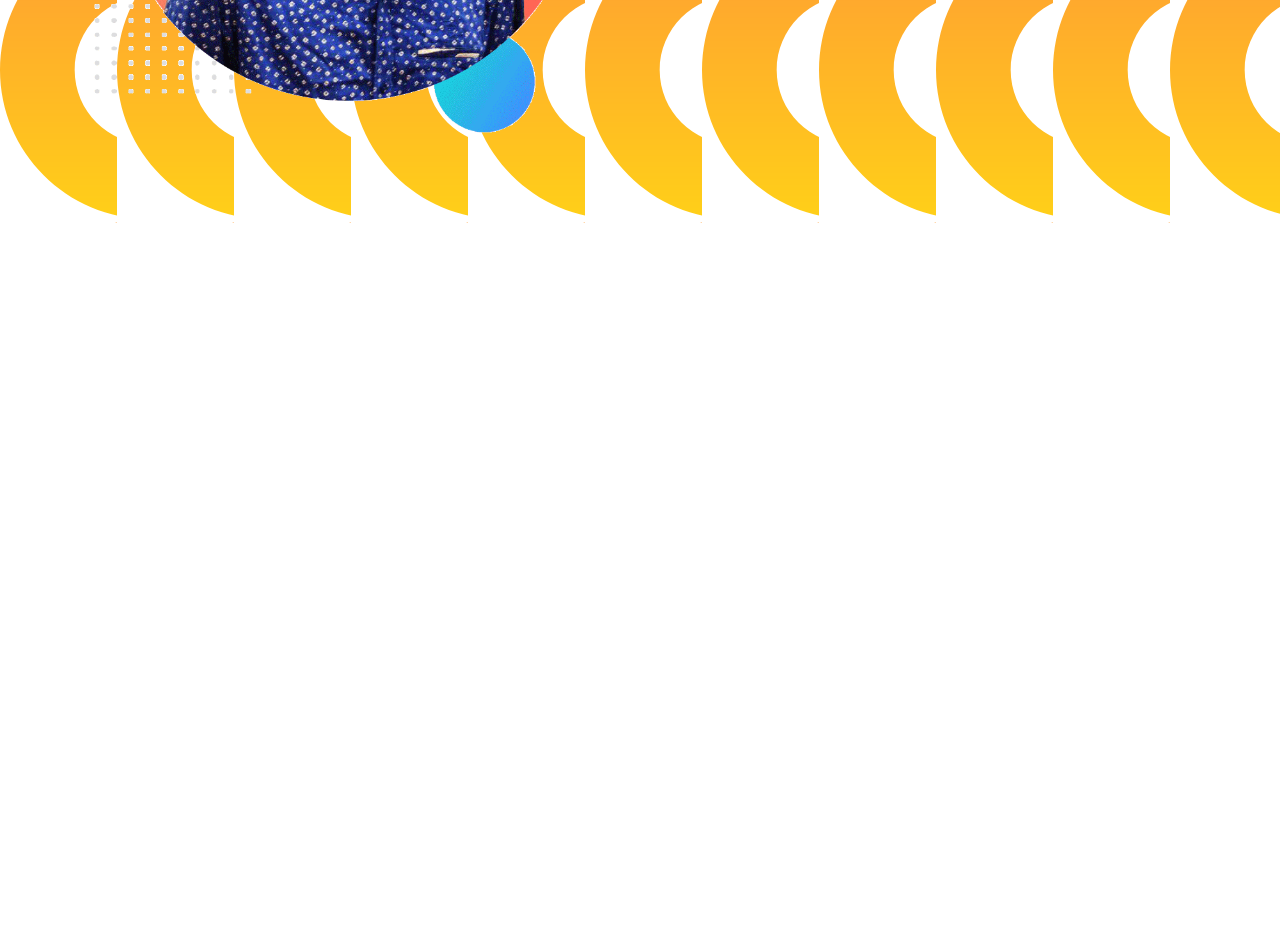
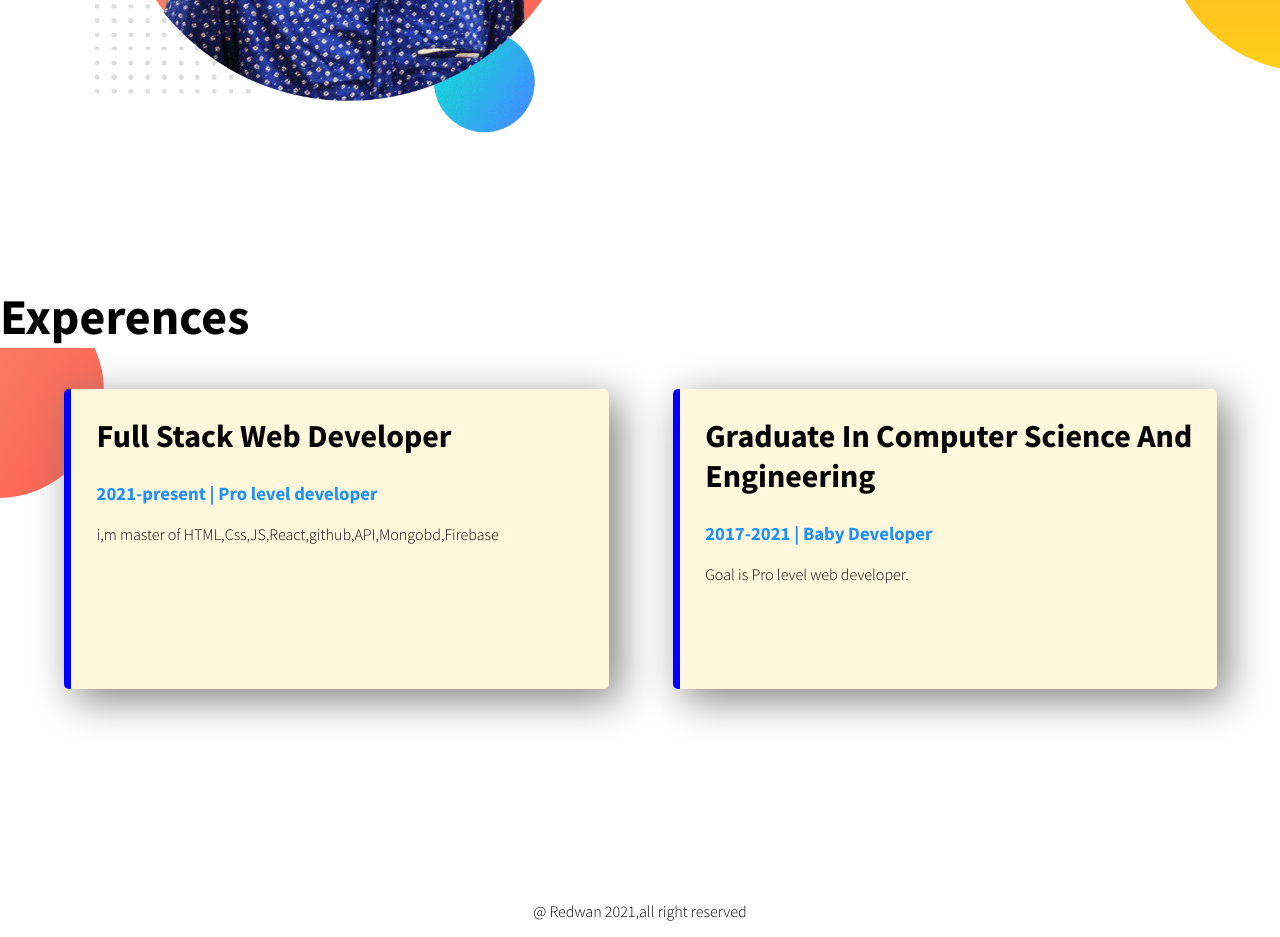
Before and after one commit to redwan2102/Web-portfolio, a plain HTML site: page index.html in a window 1280 px wide. Shown: the part 977-1914 px from the top of the page. Before the commit the page ends 1200 px from the top, so only its background shows below. Drawn offline with Linux system fonts and the light colour scheme.

Commit message:
update design

```diff
--- a/index.html
+++ b/index.html
@@ -40,5 +40,27 @@
            <a class = "link-button" href="https://www.linkedin.com/feed/">Download Reasume</a>
        </div>
    </section>
+   <br>
+
+   <section class = "Experences-area">
+       <h1 id = "bgw">Experences</h1>
+       <div id = "full-stack" class = "half-width style">
+           <h1 class = "size">Full Stack Web Developer</h1>
+           <h3>2021-present | Pro level developer</h3>
+           <p>i,m master of HTML,Css,JS,React,github,API,Mongobd,Firebase</p>
+
+       </div>
+       <div id = "graduate" class="half-width style" >
+           <h1 class = "size">Graduate In Computer Science And Engineering</h1>
+           <h3>2017-2021 | Baby Developer</h3>
+           <p>Goal is Pro level web developer.</p>
+
+
+       </div>
+
+   </section>
+   <footer>
+       <p>@ Redwan 2021,all right reserved</p>
+   </footer>
 </body>
 </html>
--- a/style.css
+++ b/style.css
@@ -46,4 +46,40 @@ section{
 }
 .dream-area{
     background-image: url(images/dream-bg.png);
+    background-repeat: no-repeat;
+    background-position: right;
+
 }
+.style{
+    box-shadow: 10px 10px 40px gray;
+    border-radius: 5px;
+    height: 60%;
+    background-color: cornsilk;
+
+}
+.size{
+    font-size: xx-large;
+    color: black;
+
+}
+.Experences-area{
+    background-image: url(images/exp-bg.png);
+    background-repeat: no-repeat;
+}
+#full-stack{
+    border-left:7px solid blue;
+    border-image: linear-gradient (180deg,blue,cyan);
+    border-image-slice: 1;
+
+}
+#graduate{
+    border-left:7px solid blue;
+    border-image: linear-gradient (180deg,lightsalmon,tomato);
+    border-image-slice: 1;
+}
+#bgw{
+    background-color: white;
+}
+footer p{
+    text-align:center;
+}
```
